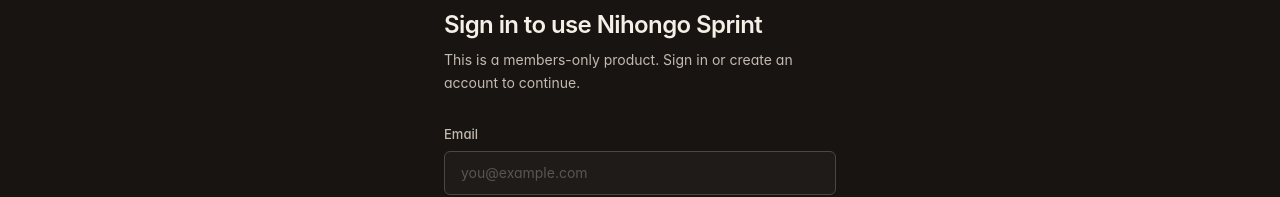
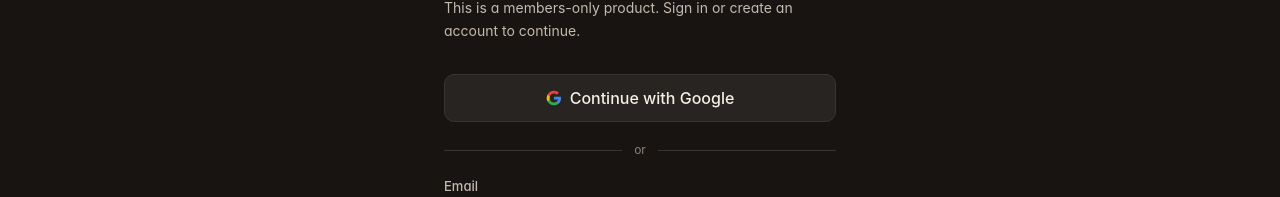
Before and after one commit to duybui297/ethanbui, a Next.js app: page /en/products/access in a window 1280 px wide. Shown: the part 243-440 px from the top of the page. Built offline with nearby package versions, Linux system fonts and the light colour scheme; no server answers.

Commit message:
feat(products/access): enable Google SSO button, keep Facebook hidden

```diff
--- a/src/app/[locale]/products/access/product-auth-form.tsx
+++ b/src/app/[locale]/products/access/product-auth-form.tsx
@@ -16,11 +16,12 @@
 };
 
 /**
- * Google / Facebook sign-in. Off until the OAuth apps are configured in
- * Supabase (see PRODUCT_AUTH_SETUP.md, steps B & C). Flip to `true` to show
- * the buttons again — the handlers below are already wired.
+ * Google / Facebook SSO buttons. Each provider must be enabled and given a
+ * Client ID/Secret in Supabase first (see PRODUCT_AUTH_SETUP.md).
+ * Google is configured; Facebook is not yet, so its button is hidden below.
  */
-const SHOW_SSO = false;
+const SHOW_SSO = true;
+const SHOW_FACEBOOK = false;
 
 /** Build the OAuth return URL that our /api/auth/callback handler reads. */
 function callbackUrl(productId: string, next: string, locale: string) {
@@ -128,9 +129,14 @@
               disabled={busy !== null}
               onClick={() => oauth('google')}
             >
+              {busy === 'google' ? (
+                <Loader2 className="h-4 w-4 animate-spin" />
+              ) : (
                 <GoogleIcon />
+              )}
               {busy === 'google' ? t('redirecting') : t('continueGoogle')}
             </Button>
+            {SHOW_FACEBOOK && (
               <Button
                 type="button"
                 variant="secondary"
@@ -138,9 +144,14 @@
                 disabled={busy !== null}
                 onClick={() => oauth('facebook')}
               >
+                {busy === 'facebook' ? (
+                  <Loader2 className="h-4 w-4 animate-spin" />
+                ) : (
                   <FacebookIcon />
+                )}
                 {busy === 'facebook' ? t('redirecting') : t('continueFacebook')}
               </Button>
+            )}
           </div>
 
           {/* Divider */}
```
Lines whose indentation alone changed are shown as unchanged.
